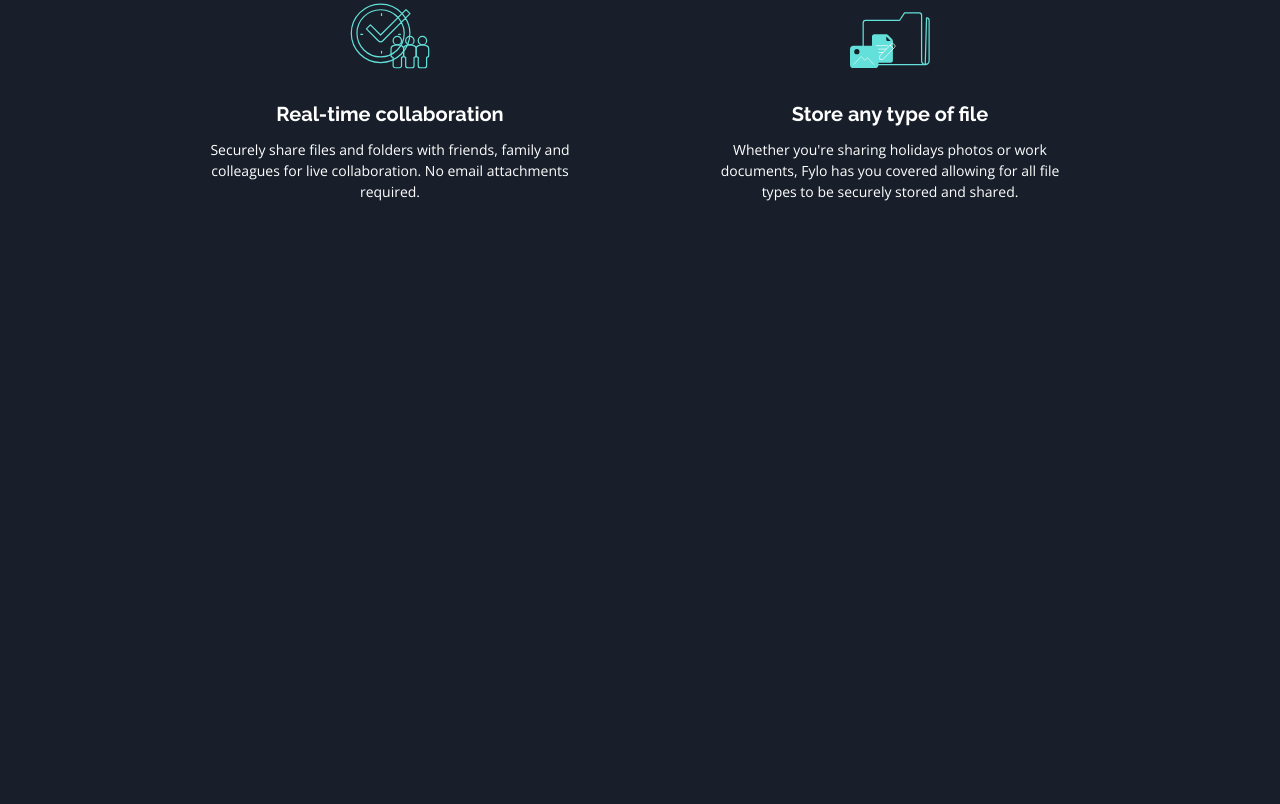
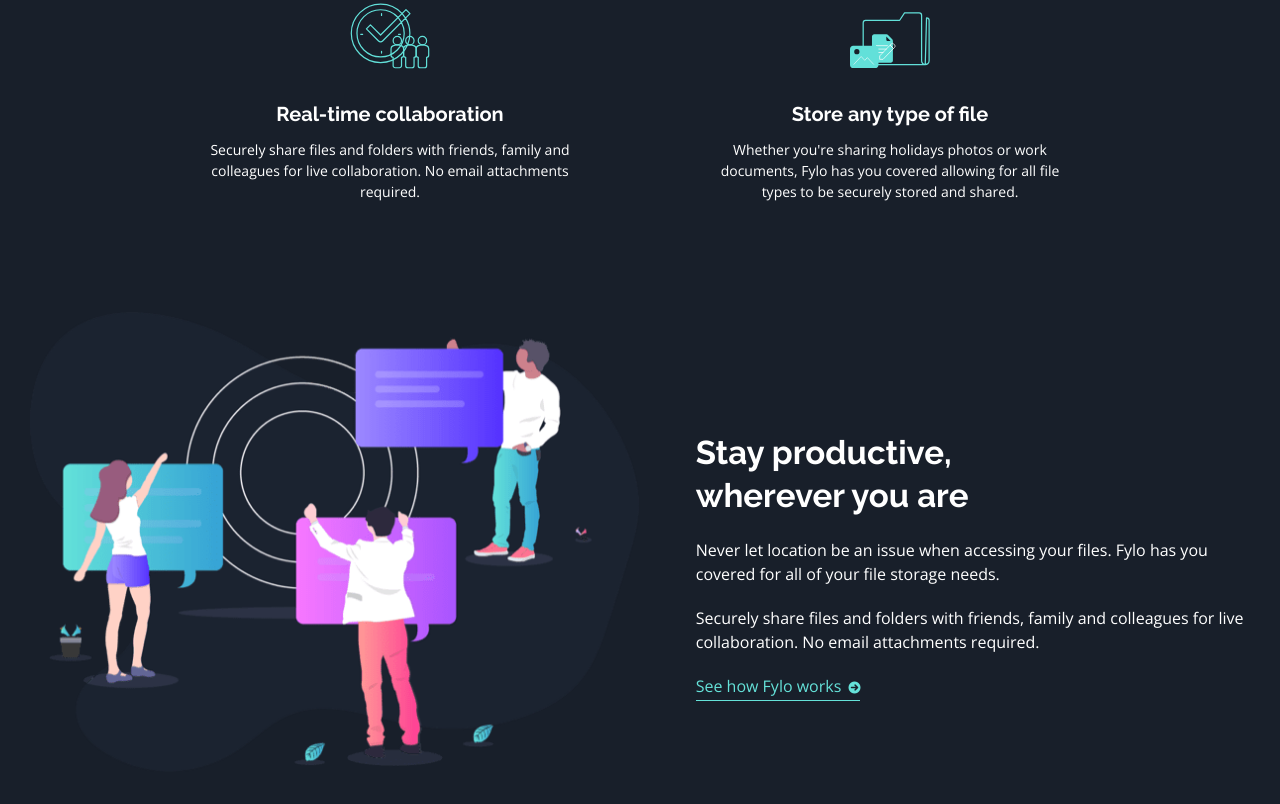
Before and after one commit to iPavelGeorgiev/fylo-dark-theme-landing-page, a website: page src/index.html in a window 1280 px wide. Shown: the part 1542-2346 px from the top of the page. Before the commit the page ends 1854 px from the top, so only its background shows below. Drawn offline with nearby package versions, Linux system fonts and the light colour scheme; files that its build step writes are made by us from their sources.

Commit message:
Add stay productive component

```diff
--- a/src/index.html
+++ b/src/index.html
@@ -89,6 +89,29 @@
         </p>
       </div>
     </section>
+    <section class="stay-productive">
+      <div class="stay-productive-img-container">
+        <img src="./img/illustration-stay-productive.png" alt="illustration stay productive"
+          class="stay-productive-img">
+      </div>
+      <div class="stay-productive-content">
+        <h2 class="stay-productive-title">
+          Stay productive, wherever you are
+        </h2>
+        <p class="stay-productive-text">
+          Never let location be an issue when accessing your files. Fylo has you covered for all of your file storage
+          needs.
+        </p>
+        <p class="stay-productive-text">
+          Securely share files and folders with friends, family and colleagues for live collaboration. No email
+          attachments required.
+        </p>
+        <a class="stay-productive-link">
+          See how Fylo works
+          <i class="fa-sharp fa-solid fa-circle-arrow-right"></i>
+        </a>
+      </div>
+    </section>
   </main>
 </body>
 </html>
--- /dev/null
+++ b/src/scss/components/_stay-productive.scss
@@ -0,0 +1,66 @@
+@use "../abstracts/colors";
+@use "../abstracts/variables" as vars;
+@use "../abstracts/breakpoints" as *;
+
+.stay-productive {
+  display: flex;
+  justify-content: center;
+  align-items: center;
+  font-size: 1.6rem;
+  gap: 5.7rem;
+  margin-bottom: 18rem;
+  padding: vars.$container-padding-x;
+
+  @include breakpoint("max", 930px) {
+    flex-direction: column;
+    gap: 1.5rem;
+  }
+
+  &-img-container {
+    max-width: 61.5rem;
+  }
+
+  &-img {
+    display: block;
+    width: 100%;
+    height: auto;
+  }
+
+  &-content {
+    display: flex;
+    flex-direction: column;
+    gap: 2rem;
+    flex-basis: 56rem;
+    margin-top: 5rem;
+
+    @include breakpoint("max", 930px) {
+      flex-basis: 23rem;
+    }
+  }
+
+  &-title {
+    max-width: 35rem;
+    margin-bottom: 0;
+  }
+
+  &-link {
+    align-self: flex-start;
+    color: colors.$cyan;
+    border-bottom: 1px solid colors.$cyan;
+    padding-bottom: .2rem;
+    cursor: pointer;
+    transition: vars.$transition-base;
+
+    &:hover {
+      color: colors.$white;
+      border-bottom: 1px solid colors.$white;
+    }
+
+    i {
+      vertical-align: middle;
+      font-size: 1.2rem;
+      height: auto;
+      margin-left: .3rem;
+    }
+  }
+}
--- a/src/scss/main.scss
+++ b/src/scss/main.scss
@@ -6,3 +6,4 @@
 @use "./components/header";
 @use "./components/intro";
 @use "./components/features";
+@use "./components/stay-productive";
```
